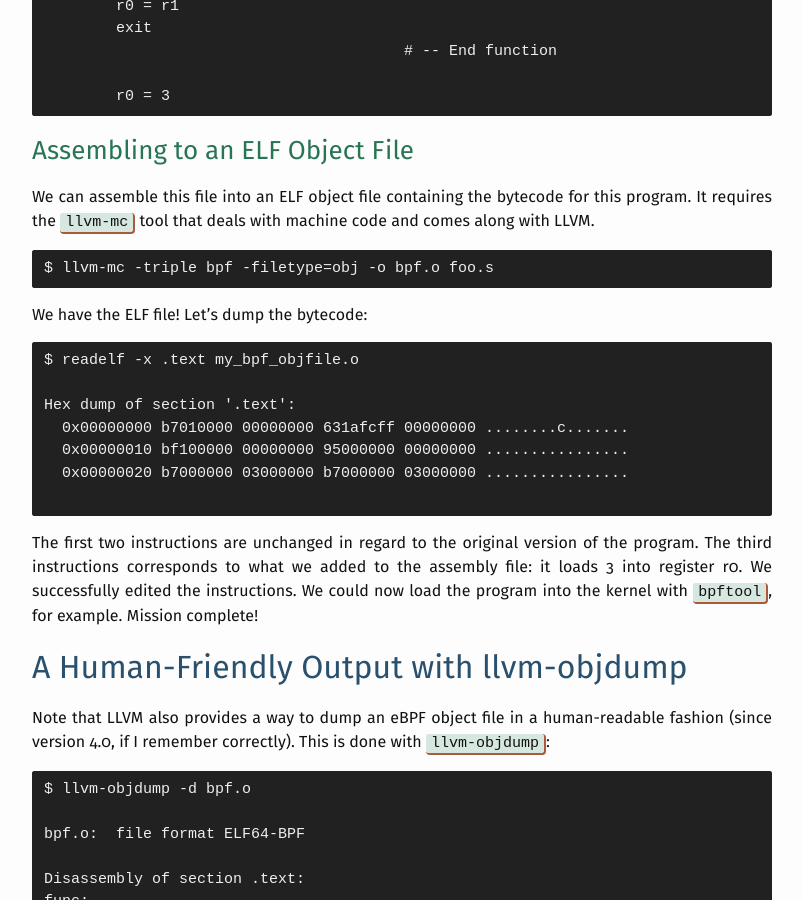
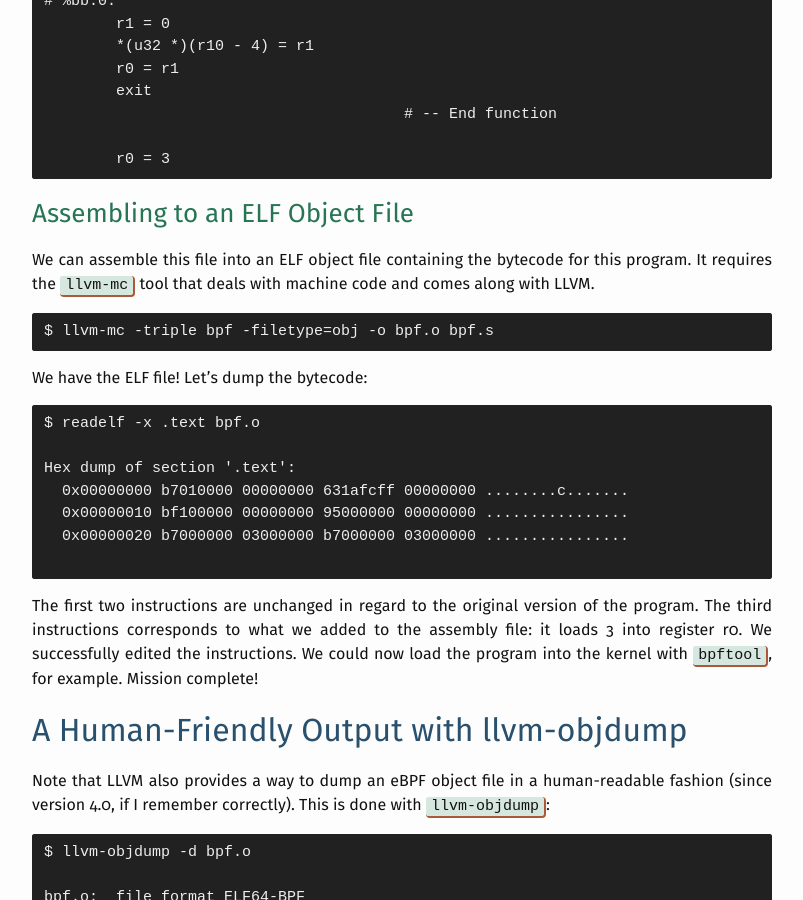
Before and after one commit to qmonnet/whirl-offload, a Jekyll site: the page built from _posts/2020-04-12-llvm-ebpf-asm.md, in a window 1280 px wide and 900 px high, scrolled down 2981 px. Shown: the whole window, without its empty margins (238-1041 px from the left). Built offline with Jekyll 4.4.1, drawn with Linux system fonts in a browser that asks for light colours; some web fonts are replaced; some of the changed text lies outside the part shown.

Commit message:
posts/eBPF_asm_LLVM: fix filenames inconsistencies, mention Chinese tr.
There were a few inconsistencies in filenames used to illustrate eBPF
assembly in the last post, let's address them.

Let's also mention the newly-published Chinese translation of the post,
from Arthur Chiao. Thanks a lot for this work!

Reported-by: @ArthurChiao

````diff
--- a/_posts/2020-04-12-llvm-ebpf-asm.md
+++ b/_posts/2020-04-12-llvm-ebpf-asm.md
@@ -186,13 +190,13 @@ this program. It requires the `llvm-mc` tool that deals with machine code and
 comes along with LLVM.
 
 ```
-$ llvm-mc -triple bpf -filetype=obj -o bpf.o foo.s
+$ llvm-mc -triple bpf -filetype=obj -o bpf.o bpf.s
 ```
 
 We have the ELF file! Let's dump the bytecode:
 
 ```
-$ readelf -x .text my_bpf_objfile.o
+$ readelf -x .text bpf.o
 
 Hex dump of section '.text':
   0x00000000 b7010000 00000000 631afcff 00000000 ........c.......
@@ -316,7 +320,7 @@ you need clang and LLVM in version 6.0 and higher, and the commands are:
 
 ```
 $ clang -target bpf -S -o bpf.s bpf.c
-$ llvm-mc -triple bpf -filetype=obj -o bpf.o foo.s
+$ llvm-mc -triple bpf -filetype=obj -o bpf.o bpf.s
 ```
 
 And to dump that file in human-readable format:
````
Also changed, not shown: other parts of _posts/2020-04-12-llvm-ebpf-asm.md (+4 -0 lines).
